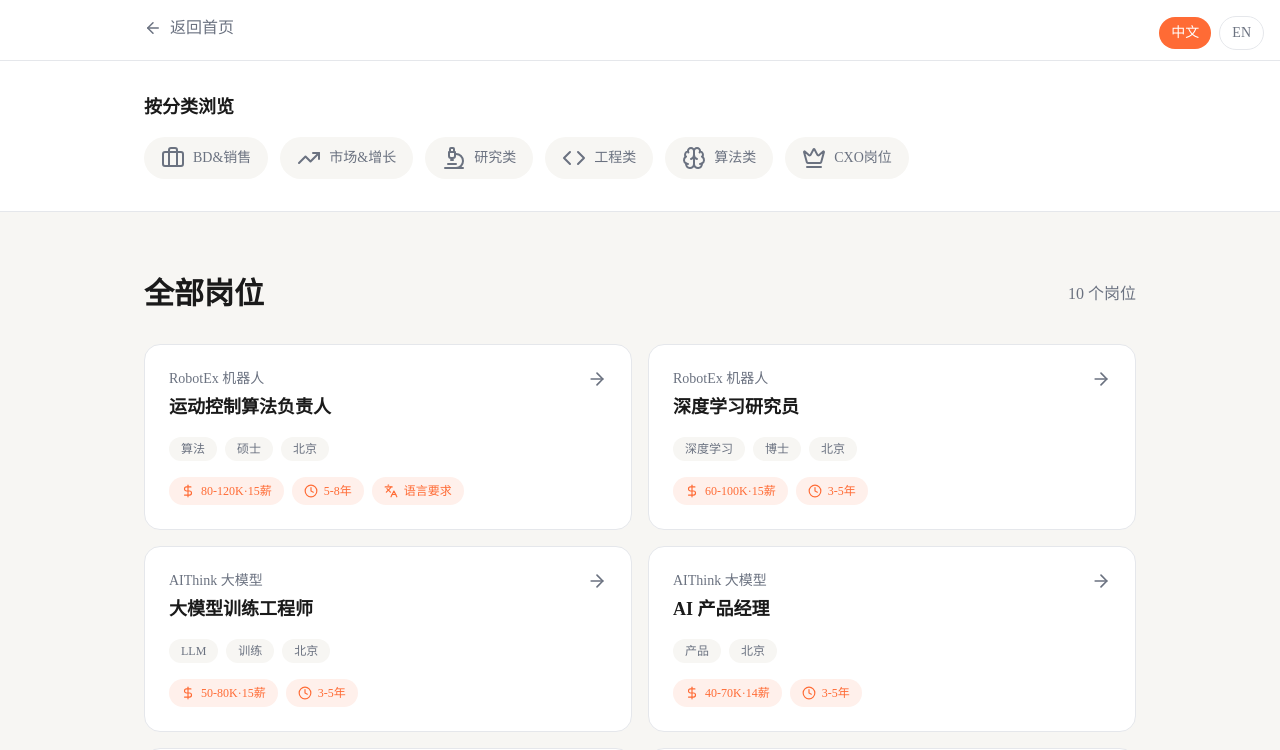
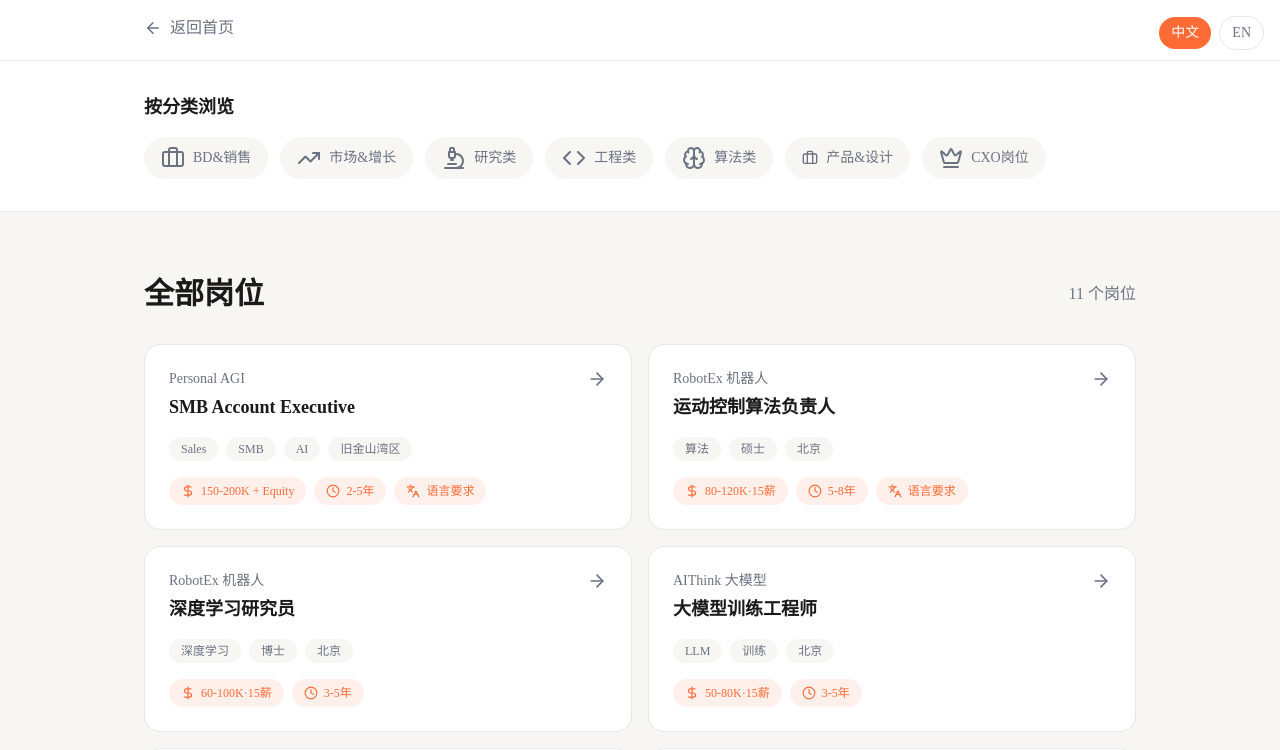
Before and after one commit to guwendi123-dotcom/Global-Hot-Job-Search-GoldyGu, a Next.js app: page /jobs in a window 1280 px wide. Shown: the top 750 px of the page. Built offline with nearby package versions, Linux system fonts and the light colour scheme; a web font is replaced by a local one.

Commit message:
feat: 新增产品&设计分类、Personal AGI新岗位和管理后台排序功能
- 新增产品

```diff
--- a/app/admin/jobs/page.tsx
+++ b/app/admin/jobs/page.tsx
@@ -29,6 +29,7 @@ interface Job {
     skills?: string[];
     skillsEn?: string[];
   };
+  sort?: number;
 }
 
 interface Company {
@@ -121,6 +122,7 @@ export default function AdminJobsPage() {
       tags: [],
       tagsEn: [],
       profile: {},
+      sort: 999,
     });
     setIsCreating(true);
   };
@@ -184,6 +186,16 @@ export default function AdminJobsPage() {
                   onChange={(e) => setEditingJob({ ...editingJob, id: e.target.value })}
                   className="w-full px-4 py-2 rounded-xl border border-border focus:border-accent focus:outline-none"
                   disabled={!isCreating}
+                />
+              </div>
+              <div>
+                <label className="block text-sm font-medium text-text-primary mb-1">排序权重 (数字越小越靠前)</label>
+                <input
+                  type="number"
+                  value={editingJob.sort || 999}
+                  onChange={(e) => setEditingJob({ ...editingJob, sort: parseInt(e.target.value) || 999 })}
+                  className="w-full px-4 py-2 rounded-xl border border-border focus:border-accent focus:outline-none"
+                  placeholder="999"
                 />
               </div>
               <div>
@@ -377,6 +389,9 @@ export default function AdminJobsPage() {
                   <Briefcase size={14} />
                   {job.location}
                 </div>
+                <div className="flex items-center gap-2 text-sm text-orange-500 mb-4">
+                  排序: {job.sort || 999}
+                </div>
                 <div className="flex gap-2">
                   <button
                     onClick={() => { setEditingJob(job); setIsCreating(false); }}
--- a/app/page.tsx
+++ b/app/page.tsx
@@ -8,7 +8,7 @@ import Footer from "@/components/Footer";
 import { useI18n } from "@/lib/i18n";
 import { useEffect, useState } from "react";
 import Link from "next/link";
-import { Briefcase, TrendingUp, Microscope, Code, Brain, Crown } from "lucide-react";
+import { Briefcase, TrendingUp, Microscope, Code, Brain, Crown, Palette } from "lucide-react";
 
 export default function Home() {
   const [profile, setProfile] = useState<any>(null);
@@ -33,6 +33,7 @@ export default function Home() {
     code: <Code className="w-6 h-6" />,
     brain: <Brain className="w-6 h-6" />,
     crown: <Crown className="w-6 h-6" />,
+    palette: <Palette className="w-6 h-6" />,
   };
 
   return (
--- a/data/companies.json
+++ b/data/companies.json
@@ -10,7 +10,8 @@
     "stage": "A轮",
     "stageEn": "Series A",
     "location": "美国/上海",
-    "locationEn": "US/Shanghai"
+    "locationEn": "US/Shanghai",
+    "sort": 10
   },
   {
     "id": "aianimation",
@@ -23,7 +24,8 @@
     "stage": "A+轮",
     "stageEn": "Series A+",
     "location": "洛杉矶/北京/上海",
-    "locationEn": "Los Angeles/Beijing/Shanghai"
+    "locationEn": "Los Angeles/Beijing/Shanghai",
+    "sort": 20
   },
   {
     "id": "robotex",
@@ -36,7 +38,8 @@
     "stage": "C轮",
     "stageEn": "Series C",
     "location": "北京·海淀区",
-    "locationEn": "Haidian, Beijing"
+    "locationEn": "Haidian, Beijing",
+    "sort": 30
   },
   {
     "id": "aithink",
@@ -49,7 +52,8 @@
     "stage": "B轮",
     "stageEn": "Series B",
     "location": "北京·中关村",
-    "locationEn": "Zhongguancun, Beijing"
+    "locationEn": "Zhongguancun, Beijing",
+    "sort": 40
   },
   {
     "id": "driveauto",
@@ -62,7 +66,8 @@
     "stage": "B+轮",
     "stageEn": "Series B+",
     "location": "上海·浦东",
-    "locationEn": "Pudong, Shanghai"
+    "locationEn": "Pudong, Shanghai",
+    "sort": 50
   },
   {
     "id": "personal-agi",
@@ -75,6 +80,7 @@
     "stageEn": "",
     "location": "旧金山湾区/香港/日本/新加坡",
     "locationEn": "",
-    "logo": ""
+    "logo": "",
+    "sort": 60
   }
 ]
--- a/data/jobs.json
+++ b/data/jobs.json
@@ -1,4 +1,39 @@
 [
+  {
+    "id": "job-pa-smb-ae",
+    "companyId": "personal-agi",
+    "title": "SMB Account Executive",
+    "titleEn": "SMB Account Executive",
+    "jobType": "bd-sales",
+    "jobTypeEn": "BD & Sales",
+    "workMode": "on-site",
+    "workModeEn": "On-site",
+    "location": "旧金山湾区",
+    "locationEn": "San Francisco Bay Area",
+    "description": "You will be a founding member of our enterprise sales motion, selling Teamily AI for Teams to companies and teams of fewer than 50 people. You'll own the full sales cycle and help define the playbook that the next ten AEs will run.\n\nWhat you'll do\n- Own the full cycle — prospecting, discovery, demo, pilot, negotiation, and close — for SMB accounts.\n- Generate pipeline through outbound, inbound qualification, product-led signals, and community channels.\n- Run consultative discovery to map team workflows to Teamily AI's agentic capabilities, and land-and-expand within accounts.\n- Maintain rigorous CRM hygiene, forecast accurately, and consistently hit quota.\n- Feed customer insights back to product and shape our SMB go-to-market playbook from day one.\n\nWhat we look for\n- 2–5+ years of closing experience in SaaS / B2B AI / collaboration & productivity software (think Slack, Lark, Notion-style motions).\n- A track record of meeting or exceeding quota in high-velocity, transactional sales cycles.\n- Strong discovery and storytelling skills; comfortable demoing a technical AI product to both founders and operators.\n- Native-level English; Chinese proficiency is a plus.\n- Self-starter energy — you thrive with ambiguity and build process where none exists.",
+    "descriptionEn": "You will be a founding member of our enterprise sales motion, selling Teamily AI for Teams to companies and teams of fewer than 50 people. You'll own the full sales cycle and help define the playbook that the next ten AEs will run.\n\nWhat you'll do\n- Own the full cycle — prospecting, discovery, demo, pilot, negotiation, and close — for SMB accounts.\n- Generate pipeline through outbound, inbound qualification, product-led signals, and community channels.\n- Run consultative discovery to map team workflows to Teamily AI's agentic capabilities, and land-and-expand within accounts.\n- Maintain rigorous CRM hygiene, forecast accurately, and consistently hit quota.\n- Feed customer insights back to product and shape our SMB go-to-market playbook from day one.\n\nWhat we look for\n- 2–5+ years of closing experience in SaaS / B2B AI / collaboration & productivity software (think Slack, Lark, Notion-style motions).\n- A track record of meeting or exceeding quota in high-velocity, transactional sales cycles.\n- Strong discovery and storytelling skills; comfortable demoing a technical AI product to both founders and operators.\n- Native-level English; Chinese proficiency is a plus.\n- Self-starter energy — you thrive with ambiguity and build process where none exists.",
+    "tags": [
+      "Sales",
+      "SMB",
+      "AI",
+      "旧金山湾区"
+    ],
+    "tagsEn": [
+      "Sales",
+      "SMB",
+      "AI",
+      "San Francisco Bay Area"
+    ],
+    "profile": {
+      "salary": "150-200K + Equity",
+      "salaryEn": "150-200K + Equity",
+      "experience": "2-5年",
+      "experienceEn": "2-5 years",
+      "language": "英语流利",
+      "languageEn": "Native-level English"
+    },
+    "sort": 10
+  },
   {
     "id": "job-001",
     "companyId": "robotex",
@@ -29,7 +64,8 @@
       "experienceEn": "5-8 years",
       "language": "英语可作为工作语言",
       "languageEn": "English as working language"
-    }
+    },
+    "sort": 20
   },
   {
     "id": "job-002",
@@ -61,7 +97,8 @@
       "experienceEn": "3-5 years",
       "education": "博士及以上",
       "educationEn": "PhD or above"
-    }
+    },
+    "sort": 30
   },
   {
     "id": "job-003",
@@ -101,7 +138,8 @@
         "Python",
         "Distributed Systems"
       ]
-    }
+    },
+    "sort": 40
   },
   {
     "id": "job-004",
@@ -129,7 +167,8 @@
       "salaryEn": "40-70K·14 months",
       "experience": "3-5年",
       "experienceEn": "3-5 years"
-    }
+    },
+    "sort": 50
   },
   {
     "id": "job-005",
@@ -159,7 +198,8 @@
       "salaryEn": "45-75K·14 months",
       "experience": "2-5年",
       "experienceEn": "2-5 years"
-    }
+    },
+    "sort": 60
   },
   {
     "id": "job-006",
@@ -191,7 +231,8 @@
       "experienceEn": "5+ years",
       "language": "英语流利",
       "languageEn": "Fluent English"
-    }
+    },
+    "sort": 70
   },
   {
     "id": "job-007",
@@ -223,7 +264,8 @@
       "experienceEn": "3+ years",
       "language": "中文好",
       "languageEn": "Fluent Chinese"
-    }
+    },
+    "sort": 80
   },
   {
     "id": "job-008",
@@ -261,7 +303,8 @@
       "experienceEn": "5+ years",
       "language": "中英文流利",
       "languageEn": "Fluent in Chinese and English"
-    }
+    },
+    "sort": 90
   },
   {
     "id": "job-009",
@@ -297,7 +340,8 @@
       "experienceEn": "3+ years",
       "language": "中英文流利",
       "languageEn": "Fluent in Chinese and English"
-    }
+    },
+    "sort": 100
   },
   {
     "id": "job-1783408375444",
@@ -312,6 +356,7 @@
     "workModeEn": "hybrid/remote",
     "tags": [],
     "tagsEn": [],
-    "profile": {}
+    "profile": {},
+    "sort": 110
   }
 ]
--- a/lib/data.ts
+++ b/lib/data.ts
@@ -41,6 +41,7 @@ export interface Company {
   stageEn?: string;
   location: string;
   locationEn?: string;
+  sort?: number;
 }
 
 export interface JobProfile {
@@ -72,6 +73,7 @@ export interface Job {
   tags: string[];
   tagsEn?: string[];
   profile: JobProfile;
+  sort?: number;
 }
 
 export function getProfile(): Profile {
@@ -83,11 +85,11 @@ export function getIndustries(): Industry[] {
 }
 
 export function getCompanies(): Company[] {
-  return companiesData as Company[];
+  return (companiesData as Company[]).sort((a, b) => (a.sort || 999) - (b.sort || 999));
 }
 
 export function getJobs(): Job[] {
-  return jobsData as Job[];
+  return (jobsData as Job[]).sort((a, b) => (a.sort || 999) - (b.sort || 999));
 }
 
 export function getIndustry(id: string): Industry | undefined {
@@ -107,16 +109,16 @@ export function getCompaniesByIndustry(industryId: string): Company[] {
 }
 
 export function getJobsByCompany(companyId: string): Job[] {
-  return getJobs().filter(j => j.companyId === companyId);
+  return getJobs().filter(j => j.companyId === companyId).sort((a, b) => (a.sort || 999) - (b.sort || 999));
 }
 
 export function getJobsByIndustry(industryId: string): Job[] {
   const companyIds = getCompaniesByIndustry(industryId).map(c => c.id);
-  return getJobs().filter(j => companyIds.includes(j.companyId));
+  return getJobs().filter(j => companyIds.includes(j.companyId)).sort((a, b) => (a.sort || 999) - (b.sort || 999));
 }
 
 export function getJobsByType(jobType: string): Job[] {
-  return getJobs().filter(j => j.jobType === jobType);
+  return getJobs().filter(j => j.jobType === jobType).sort((a, b) => (a.sort || 999) - (b.sort || 999));
 }
 
 import jobTypesData from '@/lib/job-types.json';
--- a/lib/job-types.json
+++ b/lib/job-types.json
@@ -30,6 +30,12 @@
     "icon": "brain"
   },
   {
+    "id": "product-design",
+    "name": "Product & Design",
+    "nameZh": "产品&设计",
+    "icon": "palette"
+  },
+  {
     "id": "cxo",
     "name": "CXO",
     "nameZh": "CXO岗位",
```
Also changed, not shown: app/admin/companies/page.tsx (+16 -1 lines).
